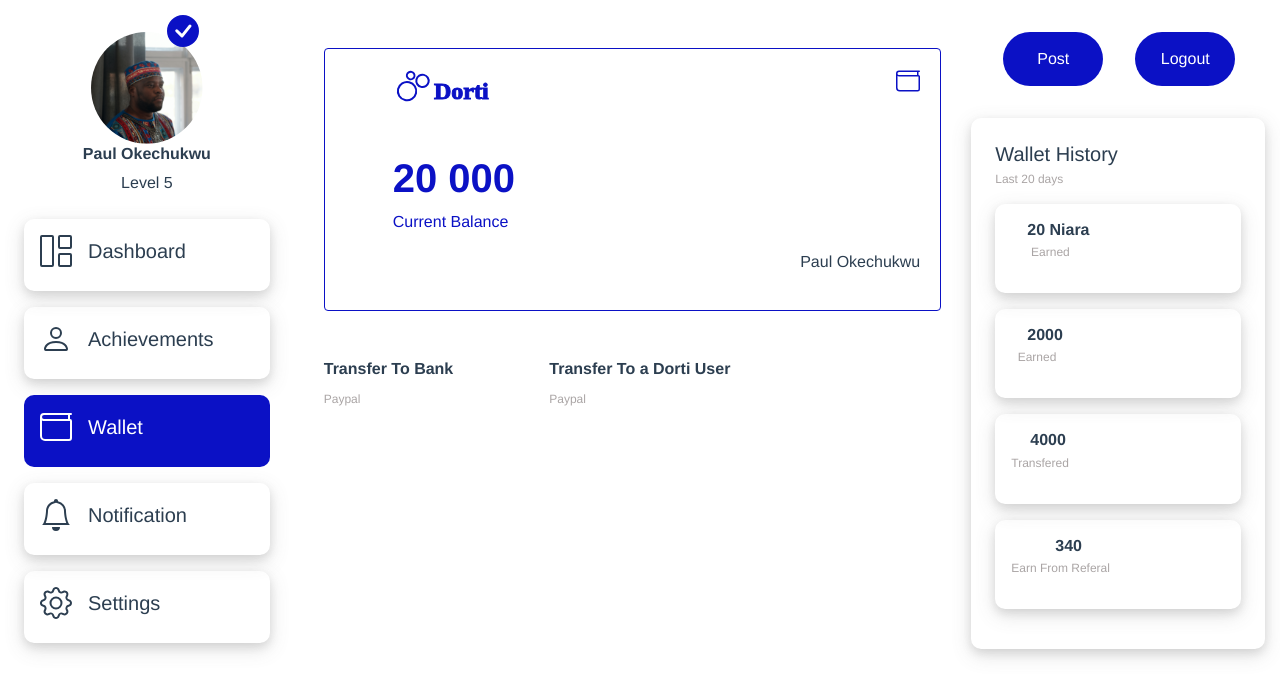
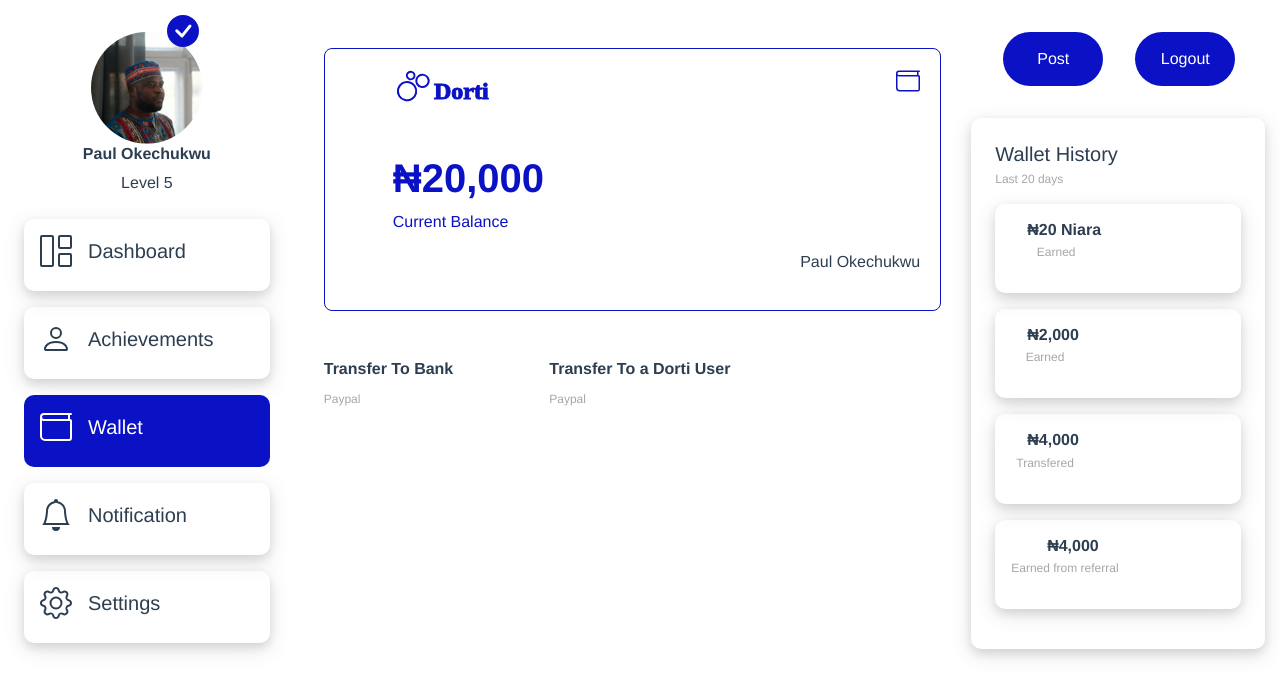
Before and after one commit to AccelerateHub/dorty, a Vue app: page /wallet in a window 1280 px wide. Shown: the top 698 px of the page. Built offline with nearby package versions, Linux system fonts and the light colour scheme.

Commit message:
Added Naira symbol to money figures in wallet.

```diff
--- a/src/components/wallet.vue
+++ b/src/components/wallet.vue
@@ -58,7 +58,7 @@
         </div>
       </div>
       <div class="col-6">
-        <b-card class="my-5">
+        <b-card class="my-5" style="border-radius:8px;">
           <div class="d-flex justify-content-between">
             <div class="ml-5">
               <img src="../assets/logo.svg" alt="" />
@@ -67,7 +67,7 @@
           </div>
           <b-card-text class="text-left">
             <div class="current ml-5 mt-5">
-              <h1>20 000</h1>
+              <h1>&#8358;20,000</h1>
               <p>Current Balance</p>
             </div>
             <div class="text-right">
@@ -103,26 +103,26 @@
 
           <div class="user d-flex p-3 my-3">
             <div>
-              <h6 class="pl-3">20 Niara</h6>
+              <h6 class="pl-3">&#8358;20 Niara</h6>
               <p id="small">Earned</p>
             </div>
           </div>
           <div class="user d-flex p-3 my-3">
             <div>
-              <h6 class="pl-3">2000</h6>
+              <h6 class="pl-3">&#8358;2,000</h6>
               <p id="small">Earned</p>
             </div>
           </div>
           <div class="user d-flex p-3 my-3">
             <div>
-              <h6 class="pl-3">4000</h6>
+              <h6 class="pl-3">&#8358;4,000</h6>
               <p id="small">Transfered</p>
             </div>
           </div>
           <div class="user d-flex p-3 my-3">
             <div>
-              <h6 class="pl-3">340 </h6>
-              <p id="small">Earn From Referal</p>
+              <h6 class="pl-3">&#8358;4,000</h6>
+              <p id="small">Earned from referral</p>
             </div>
           </div>
         </div>
```
